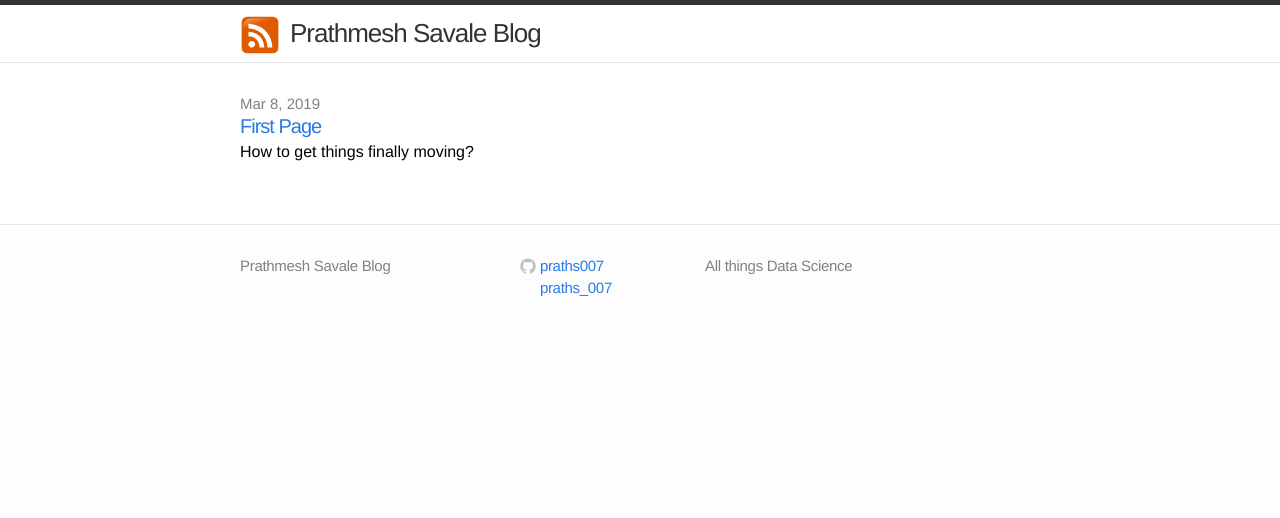
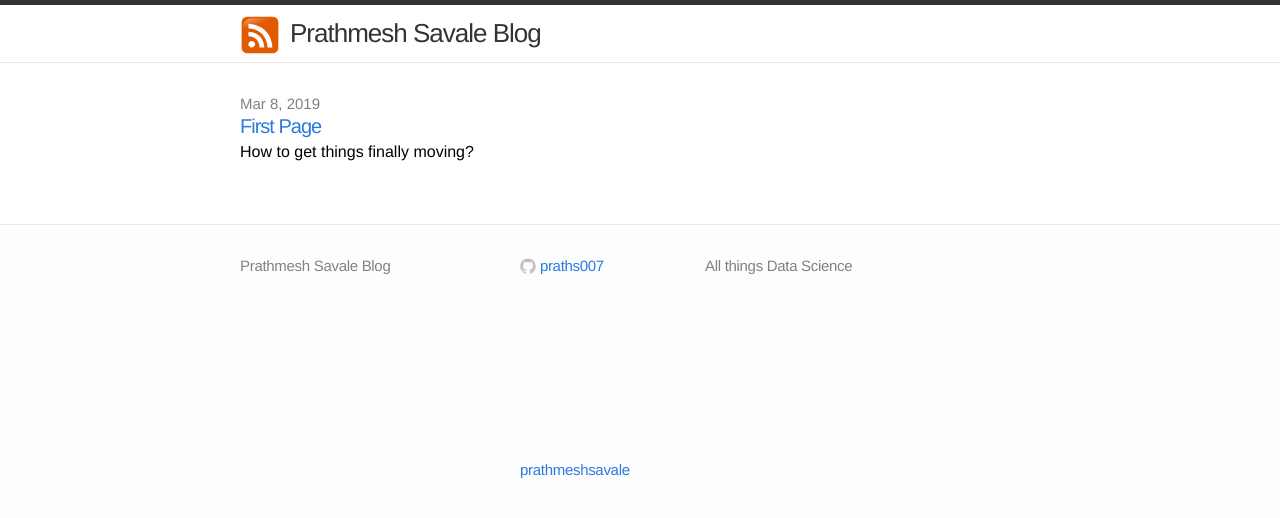
Before and after one commit to praths007/praths007.github.io, a Jekyll site: the page built from index.html, in a window 1280 px wide. Shown: the top 518 px of the page. Built offline with Jekyll 4.4.1, drawn with Linux system fonts in a browser that asks for light colours.

Commit message:
fixed linkedin footer#4

```diff
--- a/_includes/footer.html
+++ b/_includes/footer.html
@@ -32,10 +32,10 @@
             <span class="username">{{ site.github_username }}</span>
           </a>
         </li>{% endif %}
-        {% if site.twitter_username %}<li>
-          <a href="https://twitter.com/{{ site.twitter_username }}">
-            <span class="icon twitter">
-              <svg version="1.1" class="twitter-icon-svg" xmlns="http://www.w3.org/2000/svg" xmlns:xlink="http://www.w3.org/1999/xlink" x="0px" y="0px"
+        {% if site.linkedin_username  %}<li>
+          <a href="https://www.linkedin.com/in/{{ site.linkedin_username }}">
+            <span class="icon  icon--linkedin">
+              <svg version="1.1" xmlns="http://www.w3.org/2000/svg" xmlns:xlink="http://www.w3.org/1999/xlink" x="0px" y="0px"
                  viewBox="0 0 16 16" enable-background="new 0 0 16 16" xml:space="preserve">
                 <path fill="#828282" d="M150.65,100.682c0,27.992-22.508,50.683-50.273,50.683c-27.765,0-50.273-22.691-50.273-50.683
                 C50.104,72.691,72.612,50,100.377,50C128.143,50,150.65,72.691,150.65,100.682z M143.294,187.333H58.277V462h85.017V187.333z
@@ -44,7 +44,7 @@
                 s-41.689-109.131-99.934-109.131s-82.768,45.369-82.768,45.369V187.333z"/>
               </svg>
             </span>
-            <span class="username">{{ site.twitter_username }}</span>
+            <span class="username">{{ site.linkedin_username }}</span>
           </a>
         </li>{% endif %}
         <li> {% if site.linkedin_username %}
```
